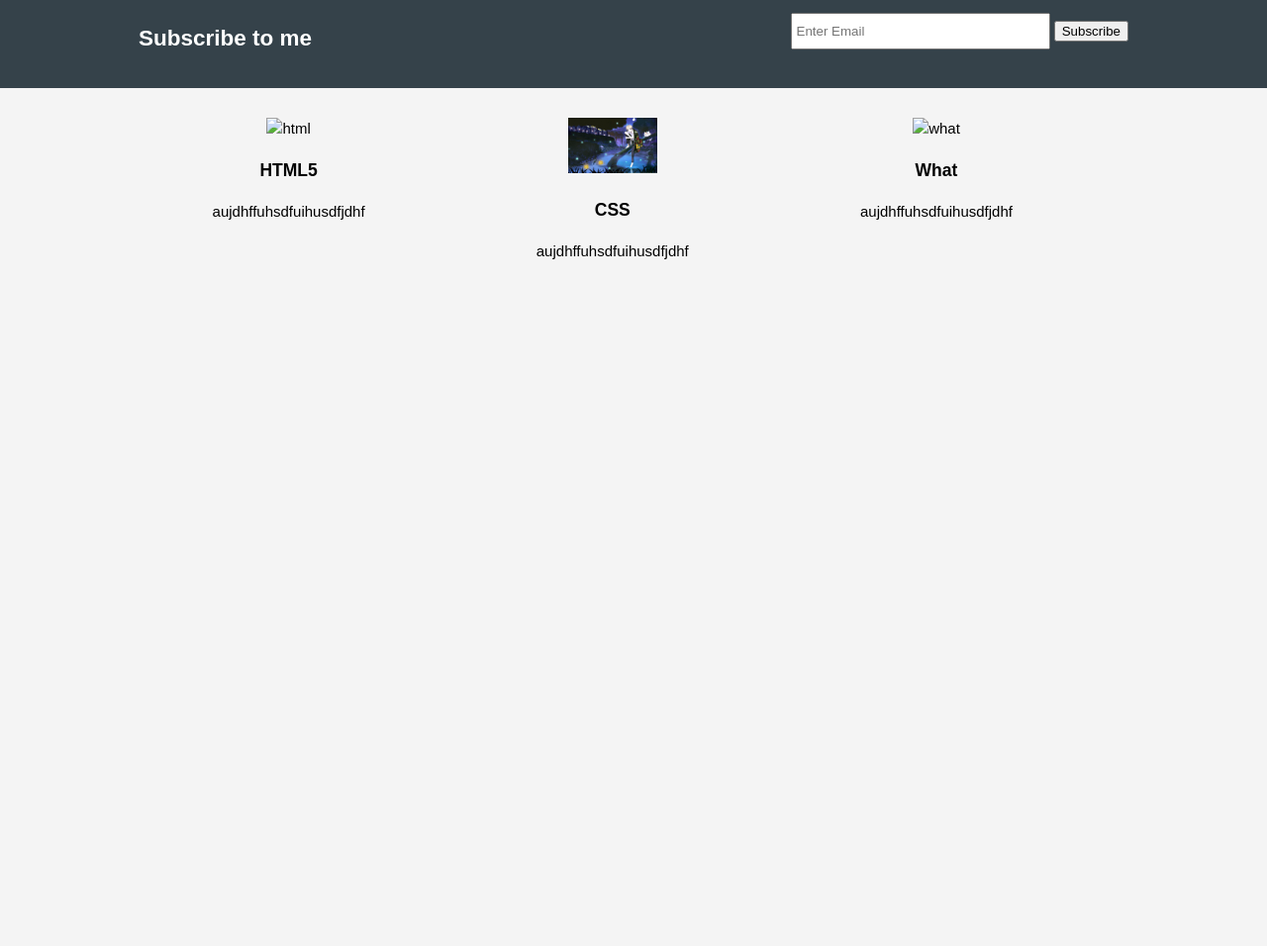
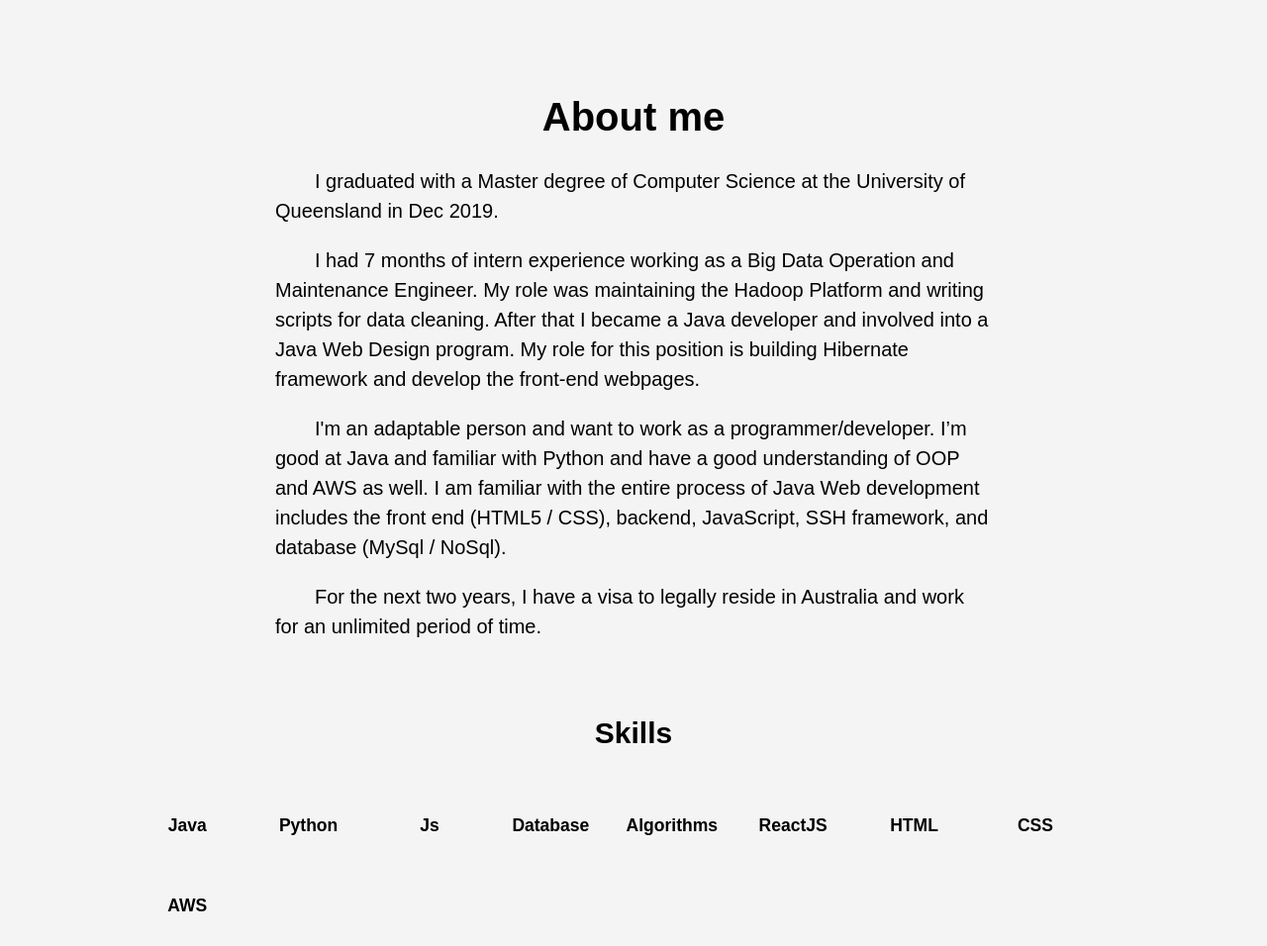
Before and after one commit to TimberZZ/Personal-Webpage, a plain HTML site: page index.html in a window 1280 px wide. Shown: the part 515-1471 px from the top of the page at 99% size. Before the commit the page ends 806 px from the top, so only its background shows below. Drawn offline with Linux system fonts and the light colour scheme.

Commit message:
Add files via upload

```diff
--- a/index.html
+++ b/index.html
@@ -1,25 +1,22 @@
 <!DOCTYPE html>
 <html>
   <head>
-    <meta charset="utf-8">
-    <meta name="viewport" content="width=device-width">
-    <meta name="description" content="My first Web Design">
-    <meta name="keywords" content="wen desiign">
-    <meta name="author" content="Ziting Zhang">
+    <meta charset="utf-8" />
+    <meta name="viewport" content="width=device-width" />
+    <meta name="description" content="About me" />
+    <meta name="author" content="Ziting Zhang" />
     <title>Web Design | Welcome</title>
-    <link rel="stylesheet" href="./style.css">
+    <link rel="stylesheet" href="./style.css" />
   </head>
   <body>
     <header>
       <div class="container">
         <div id="branding">
-          <h1><span class="highlight">My</span> Web Design</h1>
+          <h1><span class="highlight">My</span> Personal Webpage</h1>
         </div>
         <nav>
           <ul>
             <li class="current"><a href="index.html">Home</a></li>
-            <li><a href="about.html">About</a></li>
-            <li><a href="services.html">Services</a></li>
           </ul>
         </nav>
       </div>
@@ -27,37 +24,69 @@
 
     <section id="showcase">
       <div class="container">
-        <h1>My First Web Design</h1>
-        <p>I'm so smart, ahhhhhh!</p>
+        <h1>Ziting Zhang</h1>
+        <p>Master of Computer Science Grad in the University of Queensland.</p>
       </div>
     </section>
 
-    <section id="newsletter">
+    <section id="maintext">
       <div class="container">
-        <h1>Subscribe to me</h1>
-        <form>
-          <input type="email" placeholder="Enter Email">
-          <button type="submit" name="button_2">Subscribe</button>
-        </form>
+        <h1>About me</h1>
+        <p>
+          I graduated with a Master degree of Computer Science at the University
+          of Queensland in Dec 2019.
+        </p>
+        <p>
+          I had 7 months of intern experience working as a Big Data Operation
+          and Maintenance Engineer. My role was maintaining the Hadoop Platform
+          and writing scripts for data cleaning. After that I became a Java
+          developer and involved into a Java Web Design program. My role for
+          this position is building Hibernate framework and develop the
+          front-end webpages.
+        </p>
+        <p>
+          I'm an adaptable person and want to work as a programmer/developer.
+          I’m good at Java and familiar with Python and have a good
+          understanding of OOP and AWS as well. I am familiar with the entire
+          process of Java Web development includes the front end (HTML5 / CSS),
+          backend, JavaScript, SSH framework, and database (MySql / NoSql).
+        </p>
+        <p>
+          For the next two years, I have a visa to legally reside in Australia
+          and work for an unlimited period of time.
+        </p>
       </div>
     </section>
 
     <section id="boxes">
       <div class="container">
+        <h3 id="skill"><span>Skills</span></h3>
         <div class="box">
-          <img src="./IMG_4363.JPG" alt="html">
-          <h3>HTML5</h3>
-          <p>aujdhffuhsdfuihusdfjdhf</p>
+          <h3>Java</h3>
         </div>
         <div class="box">
-          <img src="./IMG_4364.JPG" alt="css">
-          <h3>CSS</h3>
-          <p>aujdhffuhsdfuihusdfjdhf</p>
+          <h3>Python</h3>
         </div>
         <div class="box">
-          <img src="./IMG_4365.JPG" alt="what">
-          <h3>What</h3>
-          <p>aujdhffuhsdfuihusdfjdhf</p>
+          <h3>Js</h3>
+        </div>
+        <div class="box">
+          <h3>Database</h3>
+        </div>
+        <div class="box">
+          <h3>Algorithms</h3>
+        </div>
+        <div class="box">
+          <h3>ReactJS</h3>
+        </div>
+        <div class="box">
+          <h3>HTML</h3>
+        </div>
+        <div class="box">
+          <h3>CSS</h3>
+        </div>
+        <div class="box">
+          <h3>AWS</h3>
         </div>
       </div>
     </section>
--- a/style.css
+++ b/style.css
@@ -1,4 +1,4 @@
-body{
+body {
   font: 15px/1.5 Arial, Helvetica, sans-serif;
   padding: 0;
   margin: 0;
@@ -6,23 +6,23 @@ body{
 }
 
 /* global */
-.container{
+.container {
   width: 80%;
   margin: auto;
   overflow: hidden;
 }
 
-ul{
+ul {
   margin: 0;
   padding: 0;
 }
 
-.button_2{
+.button_2 {
   background: #e8491d;
 }
 
 /* header */
-header{
+header {
   background: #35424a;
   color: #ffffff;
   padding-top: 30px;
@@ -30,98 +30,117 @@ header{
   border-bottom: #e8491d 3px solid;
 }
 
-header a{
+header a {
   color: #ffffff;
   text-decoration: none;
   text-transform: uppercase;
   font-size: 16px;
 }
 
-
-header li{
-  float: left;
+header li {
   display: inline;
   padding: 0 20px 0 20px;
 }
 
-header #branding{
+header #branding {
   float: left;
 }
 
-header #branding h1{
+header #branding h1 {
   margin: 0;
 }
 
-header nav{
+header nav {
   float: right;
   margin-top: 10px;
 }
 
-header .highlight, header .current a{
+header .highlight,
+header .current a {
   color: #e8491d;
   font-weight: bold;
 }
 
-header a:hover{
+header a:hover {
   color: #cccccc;
   font-weight: bold;
 }
 
-#showcase{
+#showcase {
   min-height: 400px;
-  background:url('./IMG_4363.JPG') no-repeat 0 -100px;
+  background: url("./IMG_4364.JPG") no-repeat 0 -100px;
   text-align: center;
   color: #ffffff;
 }
 
-#showcase h1{
+#showcase h1 {
   margin-top: 100px;
   font-size: 55px;
   margin-bottom: 10px;
 }
 
-#showcase p{
+#showcase p {
   font-size: 20px;
 }
 
-#newsletter{
+#maintext {
+  min-height: 400px;
+  color: #000000;
+}
+
+#maintext h1 {
+  text-align: center;
+  margin-top: 100px;
+  font-size: 40px;
+  margin-bottom: 10px;
+}
+
+#maintext p {
+  text-indent: 2em;
+  margin-left: 150px;
+  margin-right: 150px;
+  font-size: 20px;
+}
+
+#newsletter {
   padding: 15px;
   color: #ffffff;
   background: #35424a;
 }
 
-#newsletter h1{
+#newsletter h1 {
   float: left;
 }
 
-#newsletter form{
-  float:right;
+#newsletter form {
+  float: right;
   margin-top: 10px;
 }
 
-#newsletter input[type="email"]{
+#newsletter input[type="email"] {
   padding: 4px;
   height: 25px;
   width: 250px;
 }
 
 /* boxes */
-#boxes{
+#boxes {
   margin-top: 20px;
 }
 
-#boxes .box{
+#boxes .box {
   float: left;
   text-align: center;
-  width: 30%;
+  width: 10%;
   padding: 10px;
 }
 
-#boxes .box img{
-  width: 90px;
+#skill {
+  text-align: center;
+  font-size: 30px;
 }
 
-footer{
+footer {
   padding: 20px;
   margin-top: 20px;
   color: #ffffff;
```
